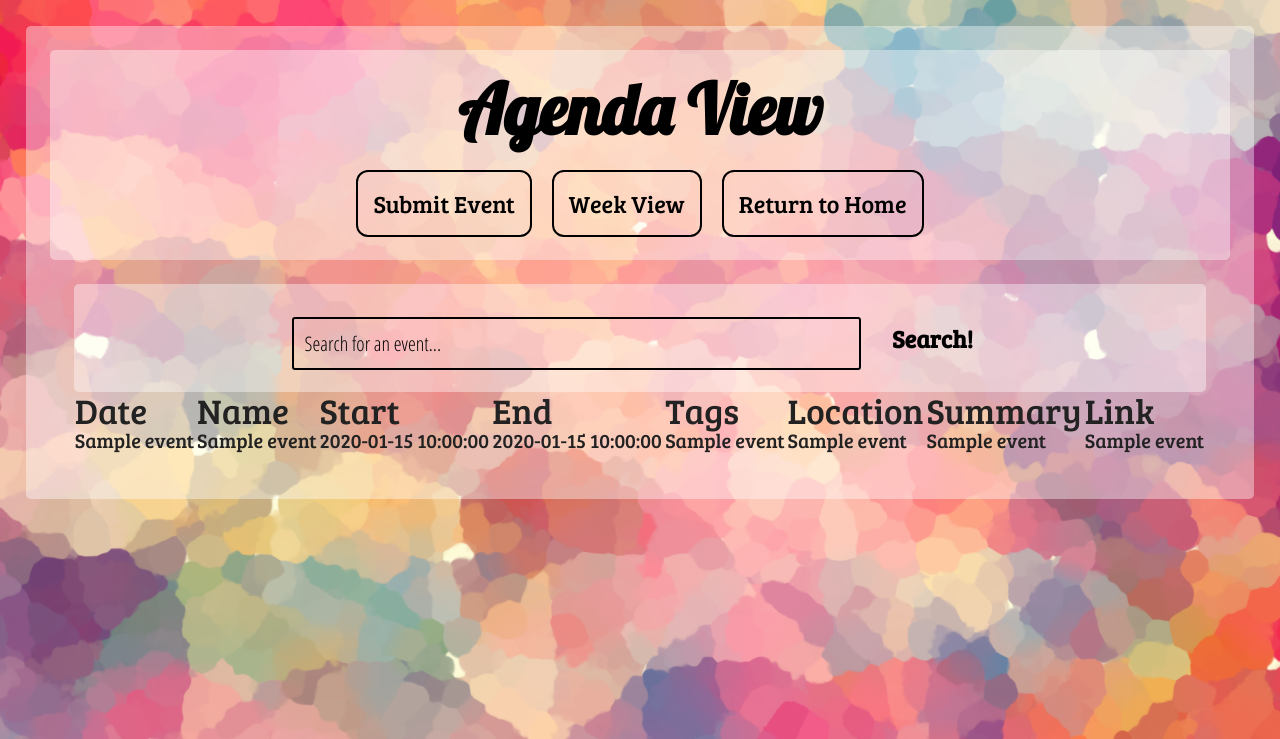
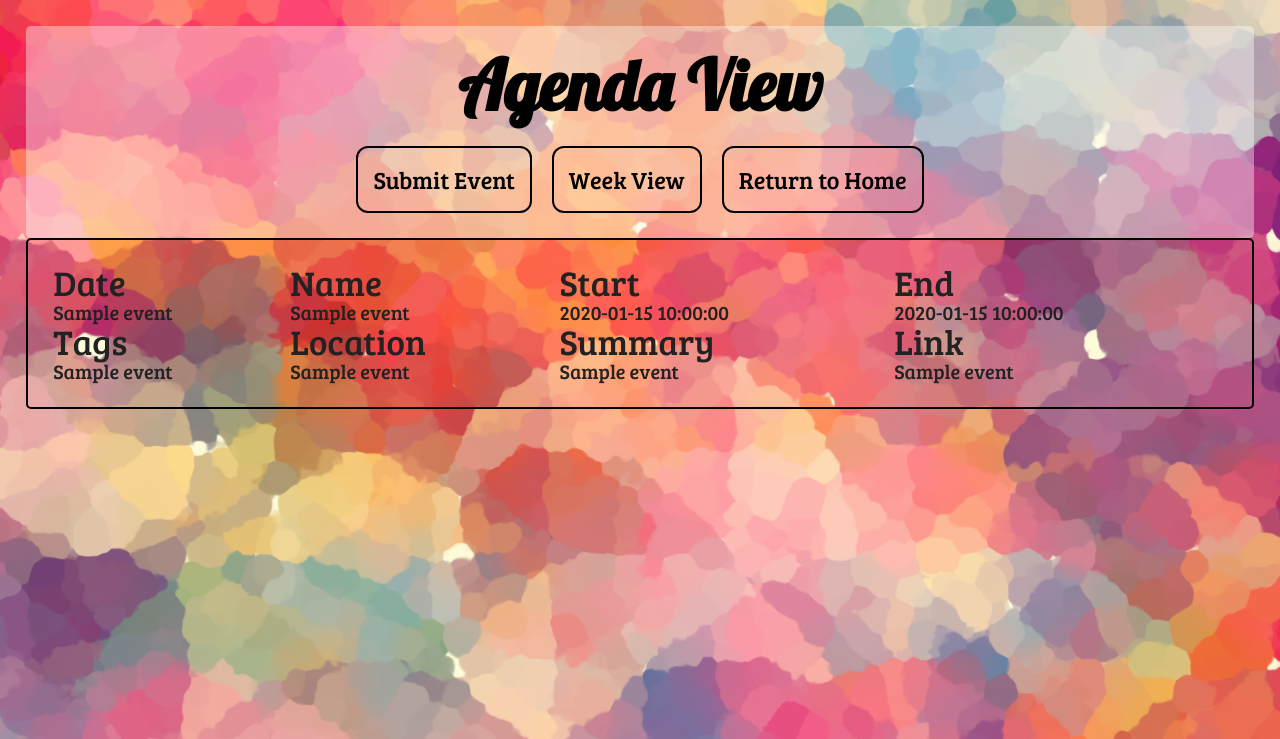
Before and after one commit to leonjunwei/htl-calendar, a Flask app: page /agenda_view in a window 1280 px wide. Shown: the top 739 px of the page. Run offline with Flask 2, Linux system fonts and the light colour scheme; a database or web service that is not in the repository returns one stand-in record (values such as "Sample title"); some libraries are stand-ins or nearby versions.

Commit message:
Fixed some HTML things

```diff
--- a/static/stylesheet.css
+++ b/static/stylesheet.css
@@ -29,7 +29,7 @@ div.event {
 }
 
 div.addborder {
-  border: 5px solid black;
+  border: 2px black solid;
 }
 
 header {
--- a/templates/agenda_view.html
+++ b/templates/agenda_view.html
@@ -2,7 +2,7 @@
 <html>
 
   	<head>
-	    <link rel=stylesheet type=text/css href="static/stylesheet.css?version=141">
+	    <link rel=stylesheet type=text/css href="static/stylesheet.css?version=10">
 	    <link href="https://fonts.googleapis.com/css?family=Bree+Serif|Karla|Lobster|Pacifico|Open+Sans+Condensed:300" rel="stylesheet"> <!-- add Google fonts -->
 	    <title>Clndr</title>
 
@@ -11,7 +11,6 @@
   	<body>
 	  	<center>
   		<div class="highlight">
-	    <div class="highlight">
 	    <center>
 	    <h2>Agenda View</h2><br/>
 
@@ -19,39 +18,37 @@
 	    <a href="week_view.html"><button class="menu">Week View</button></a>&emsp;
 	    <a href="/"><button class="menu">Return to Home</button></a></div>
 
-	    <div>
+         {% for event in data %}
+         <!-- event tuple is (event_ID, event_name, event_taglist, event_start, event_end, event_location, event_summary, event_link) -->
+        <div class="addborder">
           <table>
             <tr>
                 <td>Date</td>
                 <td>Name</td>
                 <td>Start</td>
                 <td>End</td>
+            </tr>
+            <tr>
+                <td class = "eventData">{{ event[3] }}</td> <!-- event_start. postgres timestamps are 'YYYY-MM-DD HH-MM' -->
+                <td class = "eventData">{{ event[1] }}</td> <!-- event_name -->
+                <td class = "eventData">{{ event[3].time() }}</td> <!-- event_start, HH-MM only -->
+                <td class = "eventData">{{ event[4].time() }}</td> <!-- event_end, HH-MM only -->
+            </tr>
+            <tr>
               <td>Tags</td>
               <td>Location</td>
               <td>Summary</td>
               <td>Link</td>
             </tr>
-         {% for event in data %}
-         <!-- event tuple is (event_ID, event_name, event_taglist, event_start, event_end, event_location, event_summary, event_link) -->
             <tr>
-                <td class = "eventData">{{ event[3] }}</td> <!-- event_start. postgres timestamps are 'YYYY-MM-DD HH-MM' -->
-                <td class = "eventData">{{ event[1] }}</td> <!-- event_name -->
-                <td class = "eventData">{{ event[3].time() }}</td> <!-- event_start, HH-MM only -->
-                <td class = "eventData">{{ event[4].time() }}</td> <!-- event_end, HH-MM only -->
               <td class = "eventData">{{ event[2] }}</td> <!-- event_taglist -->
               <td class = "eventData">{{ event[5] }}</td> <!-- event_location -->
               <td class = "eventData">{{ event[6] }}</td> <!-- event_summary-->
               <td class = "eventData">{{ event[7] }}</td> <!-- event_link -->
-
-
             </tr>
-
+          </table>
+        </div>
         {% endfor %}
-        </div><div class="highlight">
-
-	    <!-- Insert database stuff below this point -->
-	    <form method="POST" action='/event_submitted.html'><input type="text" name="search" placeholder="Search for an event...">&emsp;<button class="submit">Search!</button></form>
-
         </div></center>
 
   </body>
```
Also changed, not shown: templates/day_view.html (deleted, +0 -22 lines), templates/index.html (+7 -3 lines). Lines whose indentation alone changed are shown as unchanged.
